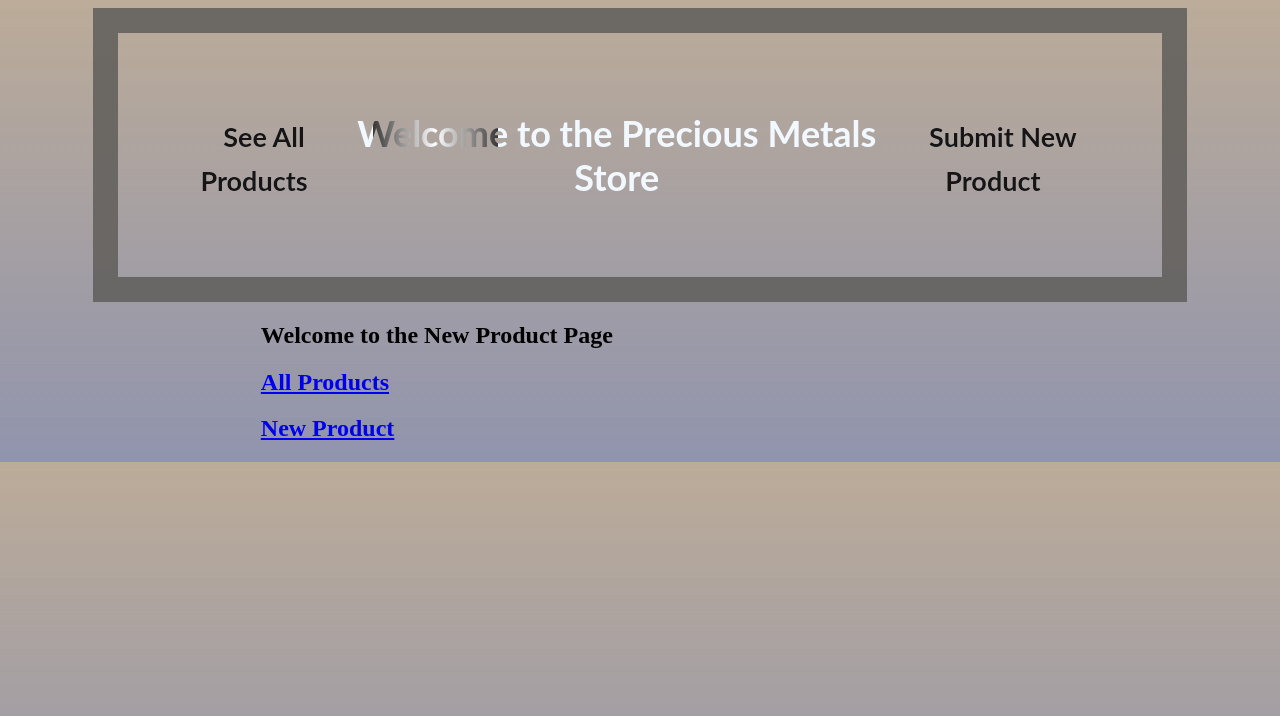
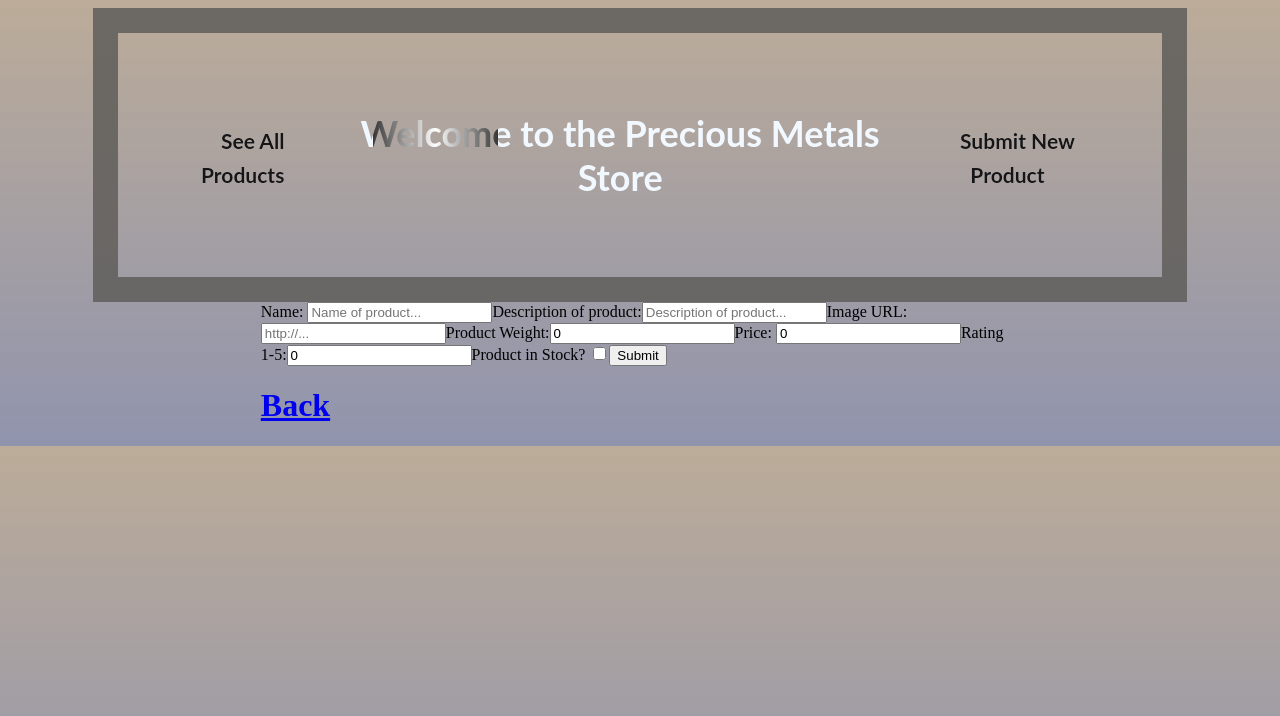
Before and after one commit to DeborahCampos1/E-Commerce-CTA, a React (Create React App) app in the folder front-end/: page /products/new in a window 1280 px wide. Shown: the top 716 px of the page. Built offline with nearby package versions, Linux system fonts and the light colour scheme; no server answers.

Commit message:
Create Update refactored

```diff
--- a/front-end/src/Components/AllProducts.js
+++ b/front-end/src/Components/AllProducts.js
@@ -25,7 +25,7 @@ function AllProducts() {
           <span><button className="">Add to Cart</button></span>
         </div>
         <article key={index} className="Product" >
-          <h3>{product.name}</h3><span></span>
+          <h3>{product.name}</h3>
           <img src={product.image} alt={product.name}></img>
           <h3>{formatPrice(product.price)}</h3>
 
@@ -41,7 +41,7 @@ function AllProducts() {
       <div className="buttons"><button>Sort by Featured</button>
             <button>Sort By Price</button>
             <button> View Cart</button>
-            <Cart products={products}/>
+              <Cart products={products}/>
       </div>
       <hr></hr>
       <div className="Products">{productList}</div>
--- a/front-end/src/Components/Cart.js
+++ b/front-end/src/Components/Cart.js
@@ -22,7 +22,7 @@ function Cart ({products}){
             <h3>Subtotal: {cartContents.subtotal}</h3>
             {/* <h4>Tax: {cartContents.subtotal * 0.08}</h4>
             <h4>Total: {cartContents.subtotal * 1.08}</h4> */}
-            <h4><Link to="/products"> Back to All Products</Link></h4>
+            {/* <h4><Link to="/products"> Back to All Products</Link></h4> */}
 
         </div>
 
--- a/front-end/src/Components/NavBar.js
+++ b/front-end/src/Components/NavBar.js
@@ -3,9 +3,9 @@ import { Link } from "react-router-dom";
 function NavBar() {
     return (
       <nav id="nav" className="shimmer">
-        <h2><Link to="/products">See All Products</Link></h2>
-        <h1>Welcome to the Precious Metals Store</h1>
-        <h2><Link to="/products/new">Submit New Product</Link></h2>
+        <h3><Link to="/products">See All Products</Link></h3>
+        <h2>Welcome to the Precious Metals Store</h2>
+        <h3><Link to="/products/new">Submit New Product</Link></h3>
 
       </nav>
     );
--- a/front-end/src/Components/NewProductForm.js
+++ b/front-end/src/Components/NewProductForm.js
@@ -1,12 +1,121 @@
-import { Link } from "react-router-dom";
+import { Link, usParams, useNavigate } from "react-router-dom";
+import { useState, useEffect } from "react";
+import axios from "axios";
+
+const API = process.env.REACT_APP_API_URL;
+
 
 function NewProduct() {
+  let navigate = useNavigate();
+
+  const [product, setProduct] = useState({
+    name: "",
+    description: "",
+    image: "",
+    weight: 0,
+    price: 0,
+    rating: 0,
+    featured: false,
+    in_stock: false
+  });
+
+
+  const addProduct = ()=>{
+    axios.post(`${API}/products`, product)
+    .then((res)=>{
+      navigate("/products");
+    }).catch((err)=> navigate("*"));
+
+  }
+  const handleInputChange = (event) =>{
+      setProduct({...product, [event.target.id]: event.target.value})
+  }
+
+  const handleCheckChange = ()=>{
+    setProduct({...product, in_stock: !product.in_stock})
+  }
+  const handleSubmit = (e)=>{
+    e.preventDefault()
+
+    addProduct(product)
+  }
+
+
     return (
-      <nav className="new">
-          <h1> Welcome to the New Product Page</h1>
-        <h1><Link to="/products">All Products</Link></h1>
-        <h1><Link to="/products/new">New Product</Link></h1>
-      </nav>
+      <div className="new">
+      <form onSubmit={handleSubmit}>
+        <label htmlFor="name">Name: </label>
+        <input
+        id="name"
+        value={product.name}
+        type="text"
+        onChange={handleInputChange}
+        placeholder="Name of product..."
+        required
+        />
+        <label htmlFor="description">Description of product:</label>
+        <input
+        id="description"
+        value={product.description}
+        type="text"
+        onChange={handleInputChange}
+        placeholder="Description of product..."
+        required
+        />
+        <label htmlFor="image">Image URL:</label>
+        <input
+        id="image"
+        value={product.image}
+        type="text"
+        onChange={handleInputChange}
+        placeholder="http://..."
+        required
+        />
+        <label htmlFor="weight">Product Weight:</label>
+        <input
+        id="weight"
+        value={product.weight}
+        type="number"
+        onChange={handleInputChange}
+        placeholder="Item weight"
+        required
+        />
+        <label htmlFor="price">Price: </label>
+        <input
+        id="price"
+        value={product.price}
+        type="number"
+        onChange={handleInputChange}
+        placeholder="Product price"
+        required
+        />
+        <label htmlFor="rating">Rating 1-5:</label>
+        <input
+        id="rating"
+        value={product.rating}
+        type="number"
+        onChange={handleInputChange}
+        placeholder="Rating 1-5"
+        required
+        />
+        {/* <label htmlFor="featured">Featured Product? </label>
+        <input
+        id="featured"
+        type="checkbox"
+        onChange={handleCheckboxChange}
+        checked={product.featured}
+        /> */}
+        <label htmlFor="in_stock">Product in Stock? </label>
+        <input
+        id="in_stock"
+        type="checkbox"
+        onChange={handleCheckChange}
+        checked={product.in_stock}
+        />
+        <input type="submit" />
+      </form>
+      <h1><Link to={`/products/`}> Back </Link></h1>
+    </div>
     );
   }
 
--- a/front-end/src/index.css
+++ b/front-end/src/index.css
@@ -111,6 +111,7 @@ main{
 }
 .Product{
     border: solid 1px rgb(46, 52, 58);
+    /* height: 350px; */
     border-radius: 12px;
     padding: 2px;
     gap: 1px;
@@ -122,14 +123,14 @@ main{
     text-align: center;
     flex-wrap: wrap;
     justify-content: space-around;
-    padding: 1em;
-    gap: 50px;
+    /* padding: 1em; */
+    /* gap: 50px; */
     align-items: center;
     /* border: 1px solid rgb(46, 52, 58); */
 }
 .buttons button{
-    height:35px;
-    width: 150px;
+    height:30px;
+    width: 120px;
     border: 0.20em solid rgb(46, 52, 58);
     border-radius: 6px;
 }
```
Also changed, not shown: 1 other file (tests, documents, lock files or other folders).
